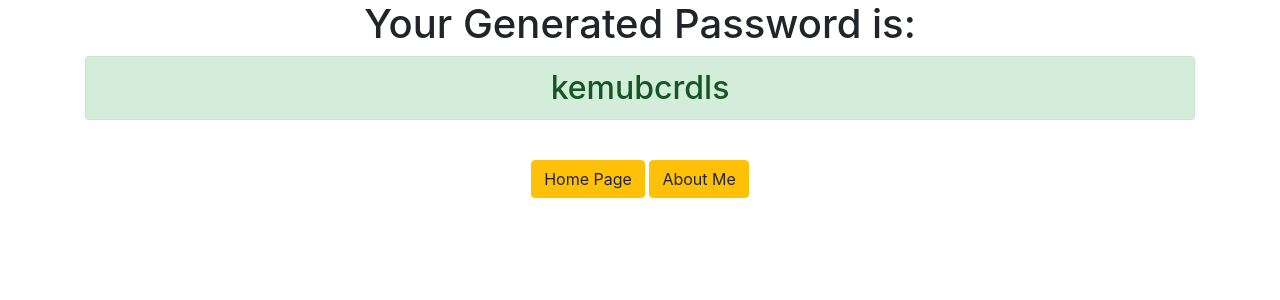
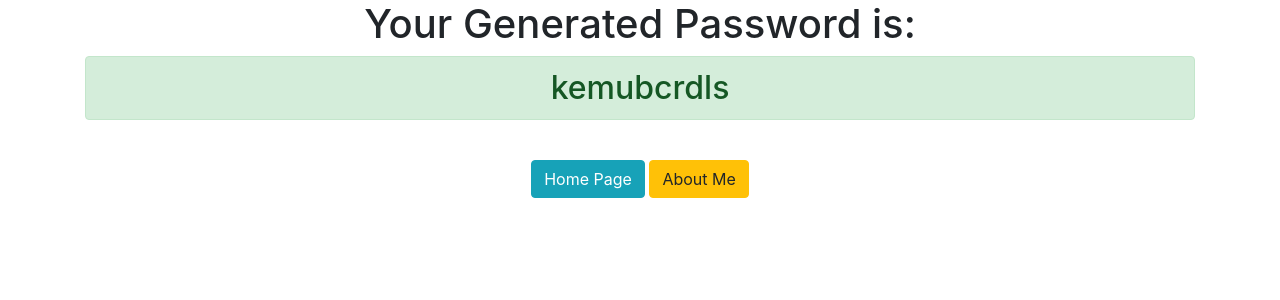
Before and after one commit to KushRao1/django3-password-generator, a Django app: page /Generatepassword in a window 1280 px wide. Shown: the top 300 px of the page. Run offline with Django 3.2, Linux system fonts and the light colour scheme; some libraries are stand-ins or nearby versions.

Commit message:
Button Changes

```diff
--- a/generator/templates/generator/password.html
+++ b/generator/templates/generator/password.html
@@ -5,7 +5,7 @@
 <link rel="stylesheet" href="https://stackpath.bootstrapcdn.com/bootstrap/4.5.0/css/bootstrap.min.css" integrity="sha384-9aIt2nRpC12Uk9gS9baDl411NQApFmC26EwAOH8WgZl5MYYxFfc+NcPb1dKGj7Sk" crossorigin="anonymous">
 <h2 class="alert alert-success">{{ password }} </h2>
 <br>
-<a href="{% url 'home' %}" class="btn btn-warning">Home Page</a>
+<a href="{% url 'home' %}" class="btn btn-info">Home Page</a>
 <a href="{% url 'about' %}"class="btn btn-warning">About Me</a>
 
 </div>
```
